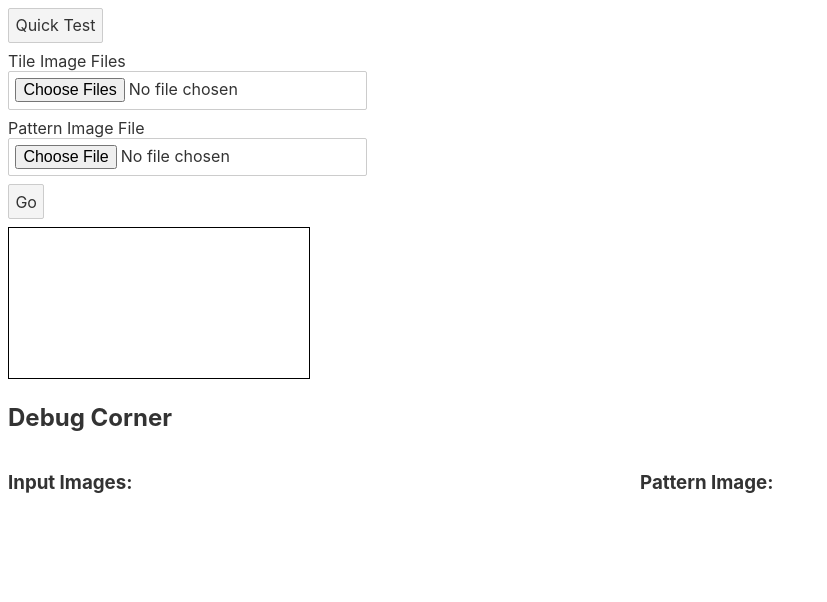
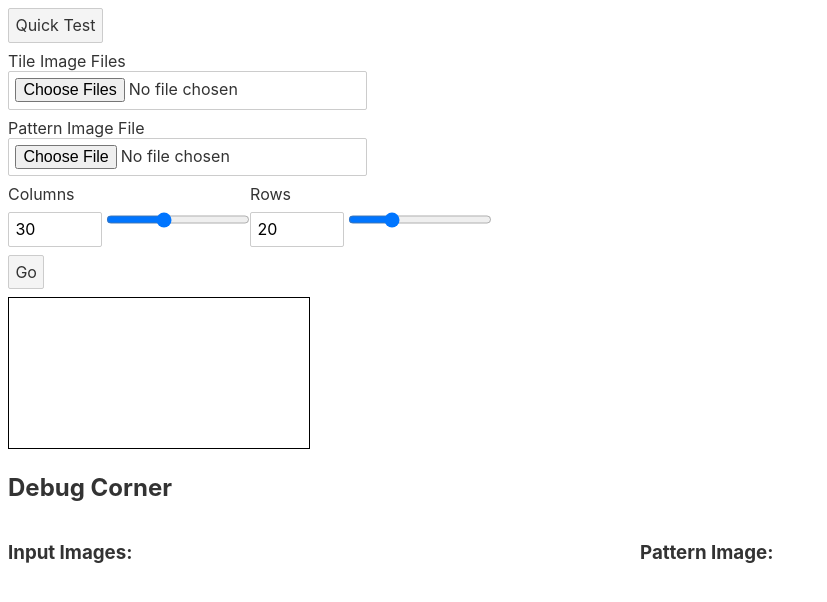
Before and after one commit to nicholaslck/mosaic-generator-site, a Svelte app: page / in a window 1280 px wide. Shown: the top 602 px of the page, without its empty margins (0-827 px from the left). Built offline with nearby package versions, Linux system fonts and the light colour scheme.

Commit message:
add input range for cols and rows

```diff
--- a/src/App.svelte
+++ b/src/App.svelte
@@ -55,6 +55,9 @@
 </script>
 
 <style>
+	.size-range {
+		display: flex;
+	}
 	.canvas {
 		border: 1px solid #000;
 	}
@@ -86,9 +89,32 @@
 			bind:files={patternImageFile}
 			id="patternImageUpload"
 			multiple={false} />
+		<div class="size-range">
+			<div>
+				<label for="cols">Columns</label>
+				<input
+					id="cols"
+					type="number"
+					bind:value={cols}
+					min="0"
+					max="80" />
+				<input type="range" bind:value={cols} min="0" max="80" />
+			</div>
+			<div>
+				<label for="rows"> Rows</label>
+				<input
+					id="rows"
+					type="number"
+					bind:value={rows}
+					min="0"
+					max="80" />
+				<input type="range" bind:value={rows} min="0" max="80" />
+			</div>
+		</div>
 		<div><button on:click={mosaic}>Go</button></div>
 	</div>
 	<canvas bind:this={canvas} class="canvas" />
+	<div>
 		<h2>Debug Corner</h2>
 		<div class="debug-info">
 			<div class="debug-image-sources-list">
@@ -108,4 +134,5 @@
 				<img class="pattern-img" src={patternImage} alt="" />
 			</div>
 		</div>
+	</div>
 </main>
--- a/src/components/file-input.svelte
+++ b/src/components/file-input.svelte
@@ -2,7 +2,12 @@
 	export let files: FileList;
 	export let id: string;
 	export let multiple: boolean = false;
-	const acceptTypes: string[] = []
+	const acceptTypes: string[] = [
+		"image/png",
+		"image/jpeg",
+		"image/jpg",
+		"image/tiff"
+	]
 </script>
 
 <input type="file" bind:files multiple={multiple} id={id} accept={acceptTypes.join(",")}>
```
Lines whose indentation alone changed are shown as unchanged.
